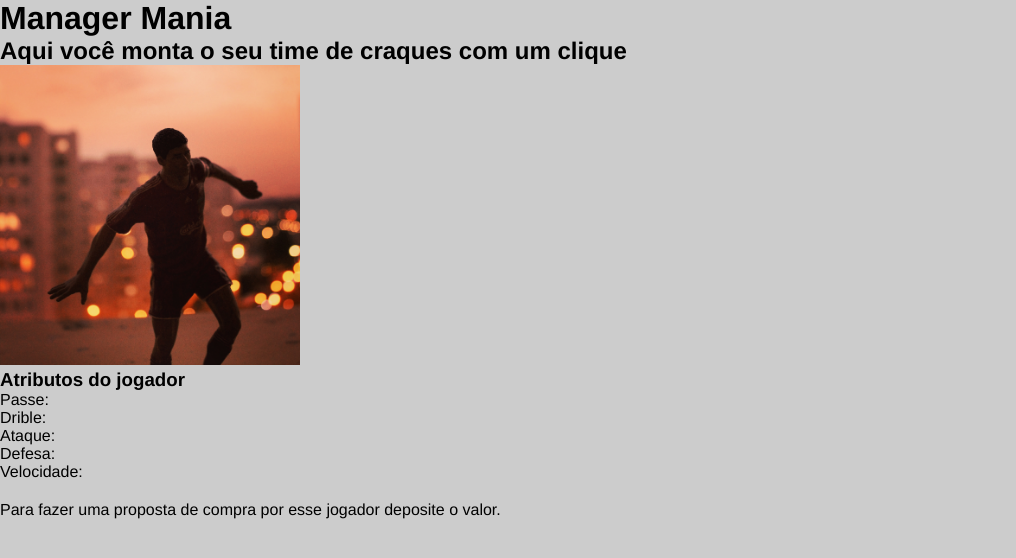
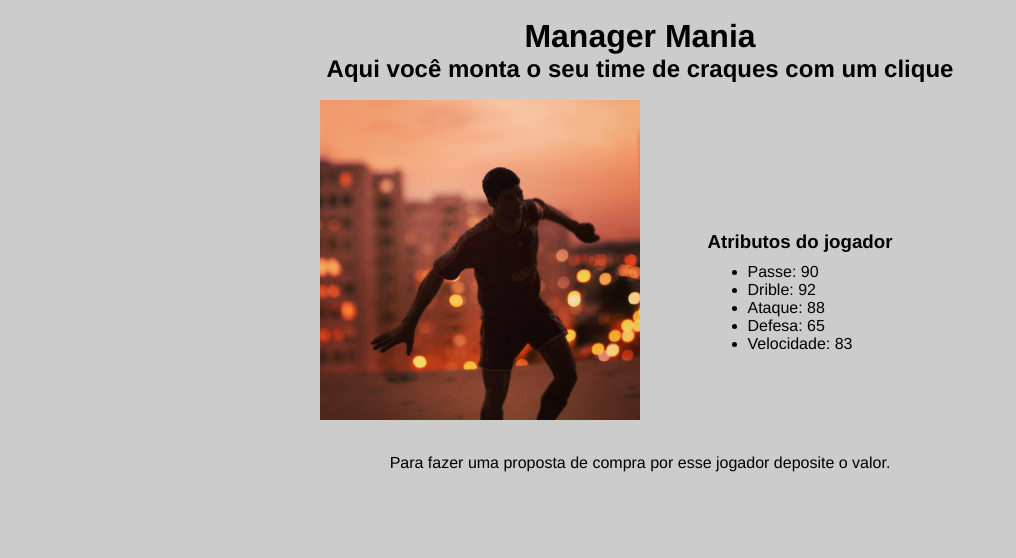
Before and after one commit to AdrianoFront/Manager-Mania, a plain HTML site: page index.html in a window 1280 px wide. Shown: the whole page, without its empty margins (0-1016 px from the left). Drawn offline with Linux system fonts and the light colour scheme.

Commit message:
correction align itens

```diff
--- a/assets/style.css
+++ b/assets/style.css
@@ -8,32 +8,42 @@ body {
   background-color: #cccccc;
   font-family: helvetica, sans-serif;
 }
-
-.card {
+Header {
+  min-height: 100px;
   display: flex;
   flex-direction: column;
   justify-content: center;
-  /*padding: 30px;
-  height: 100%;*/
   align-items: center;
 }
+.caixa {
+  display: flex;
+  width: 40em;
+}
+.item-flex {
+  flex-basis: 50%;
+}
+.player {
+  width: 100%;
+  object-fit: cover;
+}
+.scout {
+  display: flex;
+  flex-direction: column;
+  padding: 30px;
+  height: 100%;
+  justify-content: center;
+  align-items: center;
+  gap: 10px;
+}
+.modal {
+  max-width: 970px;
+  margin: 0 auto;
+}
 
-/*.caixa {
+.user-action {
   display: flex;
   flex-direction: column;
   justify-content: center;
+  align-items: center;
   padding: 30px;
-  height: 100%;
-  align-items: center;
-}*/
-
-.player {
-  max-width: 300px;
 }
-
-/*.scout {
-}*/
-
-.user-action {
-  margin-top: 20px;
-}
--- a/index.html
+++ b/index.html
@@ -10,21 +10,23 @@
 </head>
 
 <body>
-  <h1>Manager Mania</h1>
-  <h2>Aqui você monta o seu time de craques com um clique</h2>
-  <section class="caixa">
-    <div class="portrait">
+  <header>
+    <h1>Manager Mania</h1>
+    <h2>Aqui você monta o seu time de craques com um clique</h2>
+  </header>
+  <section class="caixa modal">
+    <div class="item-flex">
       <img class="player" src="/assets/abbas-tehrani-unsplash.jpg" alt="foto do jogador">
     </div>
     <div class="item-flex">
       <div class="scout">
         <h3>Atributos do jogador</h3>
         <ul>
-          <li>Passe:</li>
-          <li>Drible:</li>
-          <li>Ataque:</li>
-          <li>Defesa:</li>
-          <li>Velocidade:</li>
+          <li>Passe: 90</li>
+          <li>Drible: 92</li>
+          <li>Ataque: 88</li>
+          <li>Defesa: 65</li>
+          <li>Velocidade: 83</li>
         </ul>
       </div>
     </div>
```
